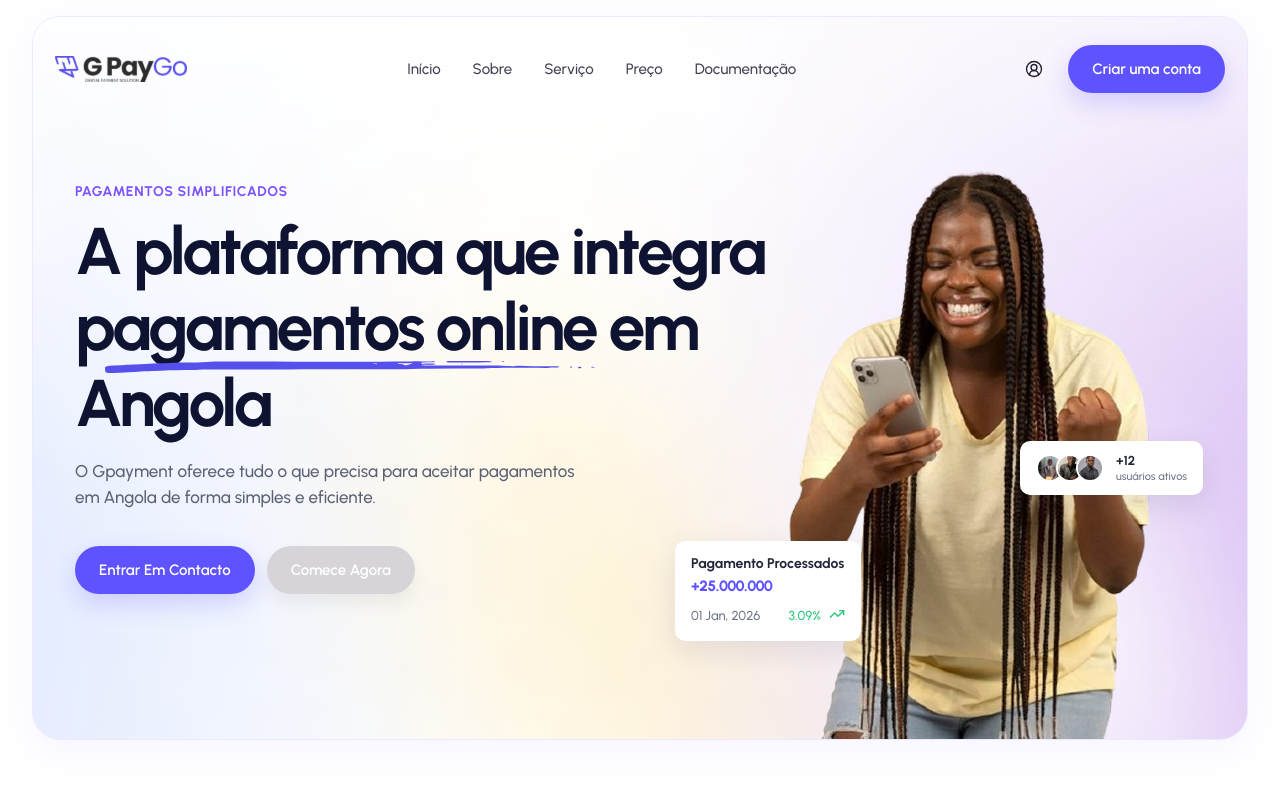
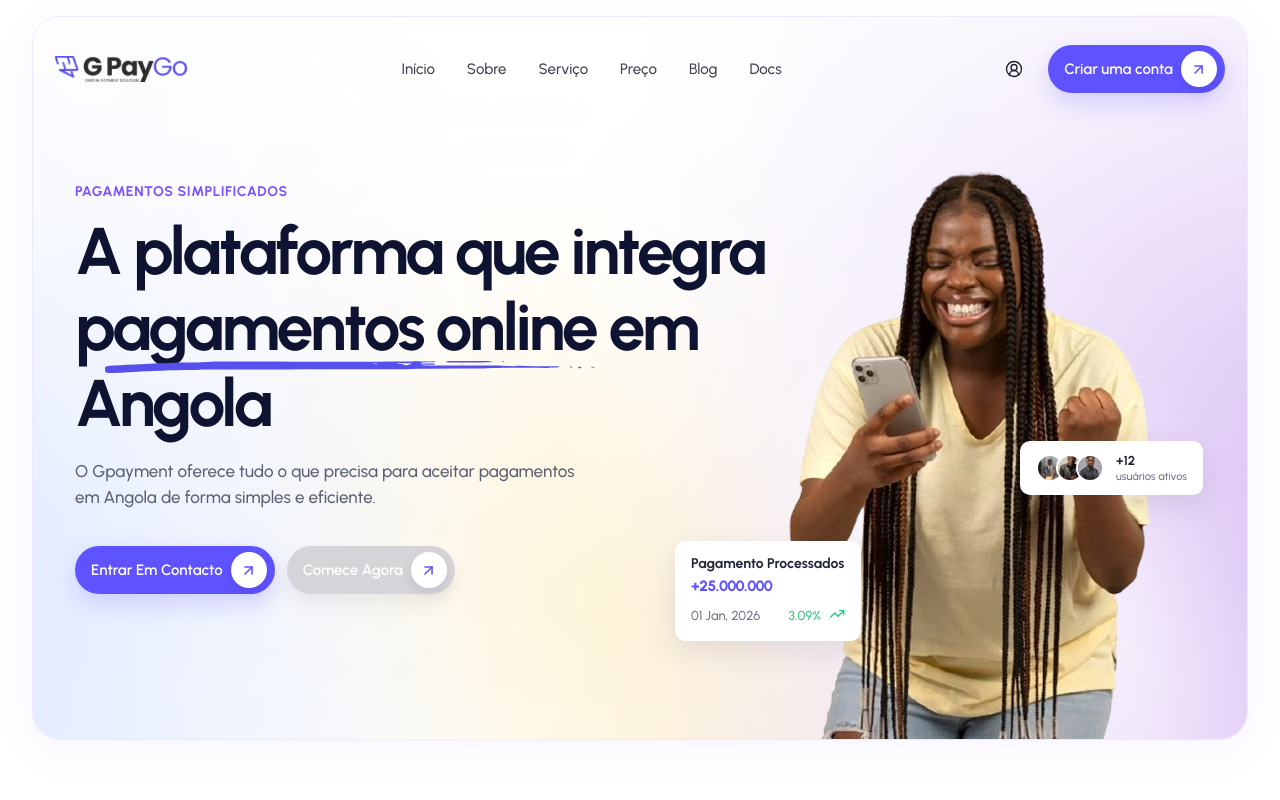
Before and after one commit to Nicolaspz/gpay_front, a Next.js app: page /new in a window 1280 px wide. Shown: the top 800 px of the page. Built offline with nearby package versions, Linux system fonts and the light colour scheme; no server answers.

Commit message:
refator: Button

```diff
--- a/src/app/new/_components/g-button.tsx
+++ b/src/app/new/_components/g-button.tsx
@@ -21,7 +21,7 @@ export default function GButton({
   className = "",
 }: GButtonProps) {
   const baseStyles =
-    "flex items-center gap-2 rounded-full font-semibold transition-transform hover:scale-[1.01]";
+    "group inline-flex items-center justify-between gap-2 rounded-full font-semibold transition-transform hover:scale-[1.01] px-2 py-3";
 
   const variants = {
     primary: "bg-[#5E53FF] text-white shadow-[0_10px_24px_rgba(94,83,255,0.22)]",
@@ -30,9 +30,9 @@ export default function GButton({
   };
 
   const sizes = {
-    default: "h-[48px] px-6 text-[15px]",
-    sm: "h-[42px] px-5 text-[14px]",
-    lg: "h-[44px] px-5 text-[13px]",
+    default: "h-[48px] pl-4 pr-2 text-[15px]",
+    sm: "h-[42px] pl-4 pr-2 text-[14px]",
+    lg: "h-[44px] pl-4 pr-2 text-[13px]",
   };
 
   const iconSizes = {
@@ -49,10 +49,10 @@ export default function GButton({
       <span>{children}</span>
       {icon && (
         <span
-          className={`grid ${iconSizes[size].container} place-items-center rounded-full bg-white text-[#5E53FF] shadow-[0_6px_12px_rgba(0,0,0,0.08)]`}
-        >
-          {icon}
-        </span>
+        className={`grid ${iconSizes[size].container} place-items-center rounded-full bg-white text-[#5E53FF] shadow-[0_6px_12px_rgba(0,0,0,0.08)] transition-transform duration-300 ease-out group-hover:scale-105`}
+      >
+        {icon}
+      </span>
       )}
     </a>
   );
@@ -69,5 +69,10 @@ export function GButtonIcon({
     lg: "h-[15px] w-[15px]",
   };
 
-  return <ArrowUpRight className={iconSizes[size]} strokeWidth={2.2} />;
+  return (
+    <ArrowUpRight
+      className={`${iconSizes[size]} transition-transform duration-300 ease-out group-hover:rotate-45`}
+      strokeWidth={2.2}
+    />
+  );
 }
--- a/src/app/new/_components/g-hero.tsx
+++ b/src/app/new/_components/g-hero.tsx
@@ -7,14 +7,14 @@ import G_imagem1 from "@/assets/eu.jpeg"
 import G_imagem2 from "@/assets/chris.jpeg"
 import G_imagem3 from "@/assets/euu.jpeg"
 import G_vector from "@/assets/Vector.svg"
-import GButton from "./g-button";
+import GButton, { GButtonIcon } from "./g-button";
 
 type HeroProps = {
   backgroundImage?: string;
   heroImage?: string;
 };
 
-const navItems = ["Início", "Sobre", "Serviço", "Preço", "Documentação"];
+const navItems = ["Início", "Sobre", "Serviço", "Preço", "Blog", "Docs"];
 
 export default function GPayGoHero({
   backgroundImage = "/page/bg.png",
@@ -70,13 +70,9 @@ export default function GPayGoHero({
                   <UserCircle2 className="h-[18px] w-[18px] stroke-[1.8]" />
                 </button>
 
-                <GButton variant="primary" size="default" >
+                <GButton variant="primary" size="default"  icon={<GButtonIcon size="default" />}>
                   Criar uma conta
                 </GButton>
-
-                {/* <GButton variant="primary" size="default"  icon={<GButtonIcon size="default" />}>
-                  Criar uma conta
-                </GButton> */}
               </div>
             </header>
 
@@ -108,11 +104,11 @@ export default function GPayGoHero({
                 </p>
 
                 <div className="mt-8 flex flex-wrap items-center gap-3 sm:mt-9">
-                  <GButton variant="primary" size="default">
+                  <GButton variant="primary" size="default" icon={<GButtonIcon size="default" />}>
                     Entrar Em Contacto
                   </GButton>
 
-                  <GButton variant="secondary" size="default">
+                  <GButton variant="secondary" size="default" icon={<GButtonIcon size="default" />}>
                     Comece Agora
                   </GButton>
                 </div>
```
